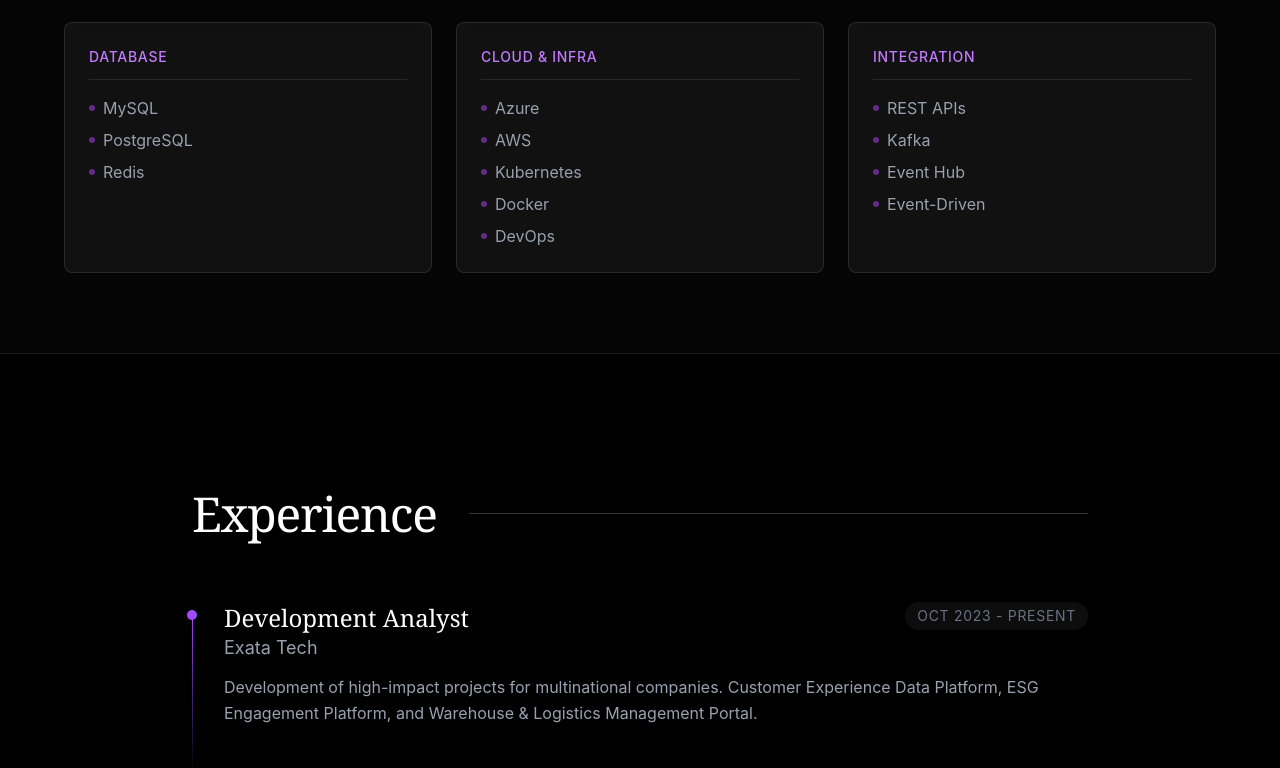
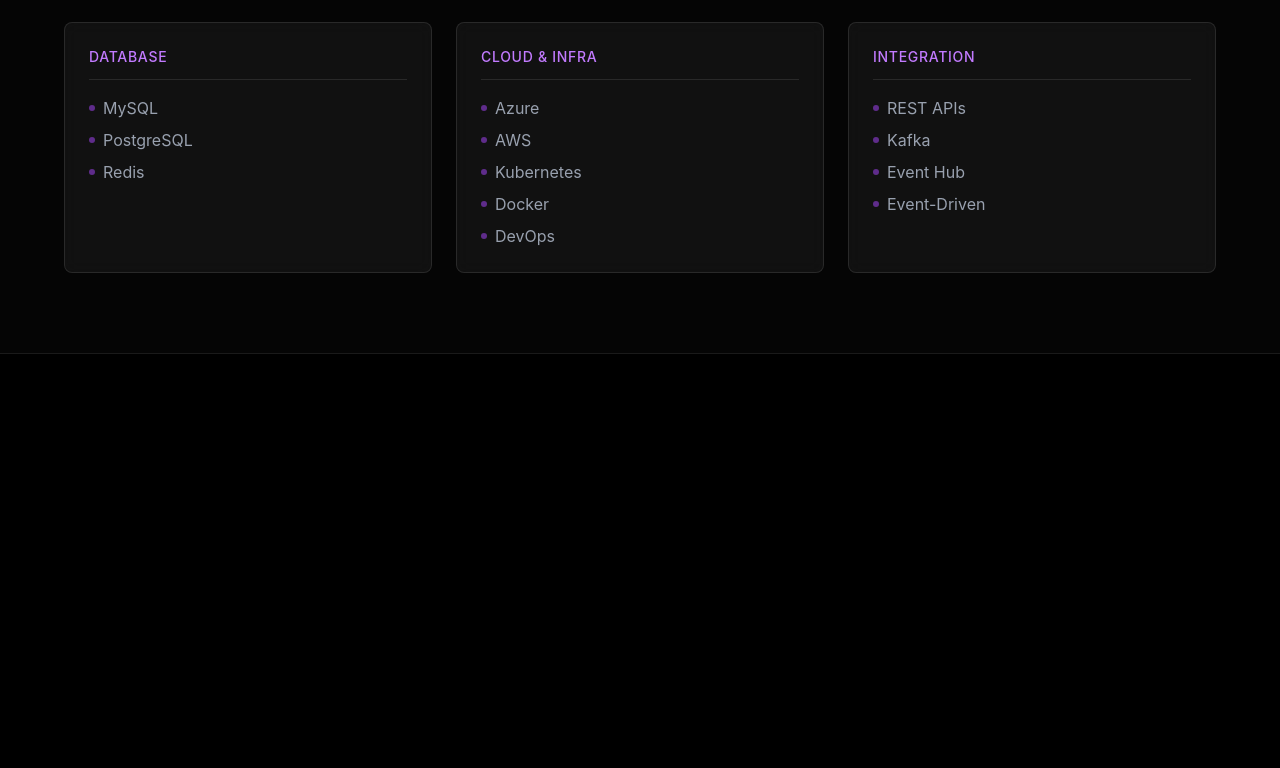
Before and after one commit to gabehamasaki/my-portfolio, a React (Vite) app: page / in a window 1280 px wide. Shown: the part 2029-2797 px from the top of the page. Built offline with nearby package versions, Linux system fonts and the light colour scheme.

Commit message:
perf(sections): use content-visibility on portfolio sections

```diff
--- a/src/features/about/AboutSection.tsx
+++ b/src/features/about/AboutSection.tsx
@@ -16,7 +16,7 @@
   const { theme } = useTheme();
 
   return (
-    <section id="about" className={`min-h-screen flex items-center justify-center px-8 py-20 ${theme.border} border-t`}>
+    <section id="about" className={`portfolio-section min-h-screen flex items-center justify-center px-8 py-20 ${theme.border} border-t`}>
       <div className="max-w-4xl w-full">
         <motion.div
           initial={{ opacity: 0, y: 20 }}
@@ -30,7 +30,6 @@
           </div>
 
           <div className="grid grid-cols-1 md:grid-cols-2 gap-12">
-            {/* Bio */}
             <motion.div
               className="space-y-6"
               initial={{ opacity: 0, x: -20 }}
@@ -47,7 +46,6 @@
               </p>
             </motion.div>
 
-            {/* Specialties */}
             <motion.div
               className="space-y-6"
               initial={{ opacity: 0, x: 20 }}
--- a/src/features/contact/ContactSection.tsx
+++ b/src/features/contact/ContactSection.tsx
@@ -16,7 +16,7 @@
   const { theme } = useTheme();
 
   return (
-    <section id="contact" className={`min-h-screen flex items-center justify-center px-8 py-20 ${theme.border} border-t`}>
+    <section id="contact" className={`portfolio-section min-h-screen flex items-center justify-center px-8 py-20 ${theme.border} border-t`}>
       <div className="max-w-4xl w-full">
         <motion.div
           initial={{ opacity: 0, y: 20 }}
--- a/src/features/experience/ExperienceItem.tsx
+++ b/src/features/experience/ExperienceItem.tsx
@@ -20,10 +20,8 @@
       viewport={{ once: true }}
       transition={{ duration: 0.5, delay: 0.1 * index }}
     >
-      {/* Timeline line */}
-      <div className={`absolute left-0 top-2 bottom-0 w-px bg-gradient-to-b from-purple-500 via-violet-500/50 to-transparent`} />
+      <div className="absolute left-0 top-2 bottom-0 w-px bg-gradient-to-b from-purple-500 via-violet-500/50 to-transparent" />
 
-      {/* Timeline dot */}
       <motion.div
         className="absolute left-0 top-2 w-2.5 h-2.5 -translate-x-1/2 rounded-full bg-gradient-to-r from-purple-500 to-violet-500 shadow-lg shadow-purple-500/30"
         initial={{ scale: 0 }}
--- a/src/features/experience/ExperienceSection.tsx
+++ b/src/features/experience/ExperienceSection.tsx
@@ -10,7 +10,7 @@
   const { theme } = useTheme();
 
   return (
-    <section id="experience" className={`min-h-screen flex items-center justify-center px-8 py-20 ${theme.border} border-t`}>
+    <section id="experience" className={`portfolio-section min-h-screen flex items-center justify-center px-8 py-20 ${theme.border} border-t`}>
       <div className="max-w-4xl w-full">
         <motion.div
           initial={{ opacity: 0, y: 20 }}
--- a/src/features/home/HeroSection.tsx
+++ b/src/features/home/HeroSection.tsx
@@ -13,7 +13,7 @@
   const { theme } = useTheme();
 
   return (
-    <section id="home" className="min-h-screen flex items-center justify-center px-4 md:px-8 pt-24 md:pt-20 relative">
+    <section id="home" className="portfolio-section min-h-screen flex items-center justify-center px-4 md:px-8 pt-24 md:pt-20 relative">
       <div className="max-w-6xl w-full">
         <motion.div
           className="flex flex-col items-center gap-12"
--- a/src/features/skills/SkillsSection.tsx
+++ b/src/features/skills/SkillsSection.tsx
@@ -35,7 +35,7 @@
     const { theme } = useTheme();
 
     return (
-        <section className={`px-4 md:px-8 py-16 md:py-20 ${theme.sectionBg}`}>
+        <section className={`portfolio-section px-4 md:px-8 py-16 md:py-20 ${theme.sectionBg}`}>
             <div className="max-w-6xl mx-auto">
                 <motion.div
                     initial={{ opacity: 0, y: 20 }}
--- a/src/styles/index.css
+++ b/src/styles/index.css
@@ -1,3 +1,8 @@
 @import './fonts.css';
 @import './tailwind.css';
 @import './theme.css';
+
+.portfolio-section {
+  content-visibility: auto;
+  contain-intrinsic-size: auto 800px;
+}
```
